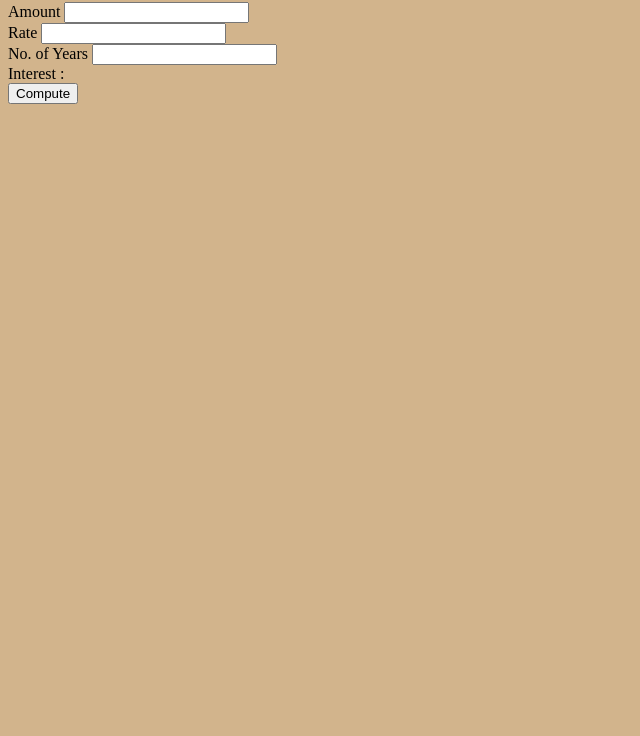
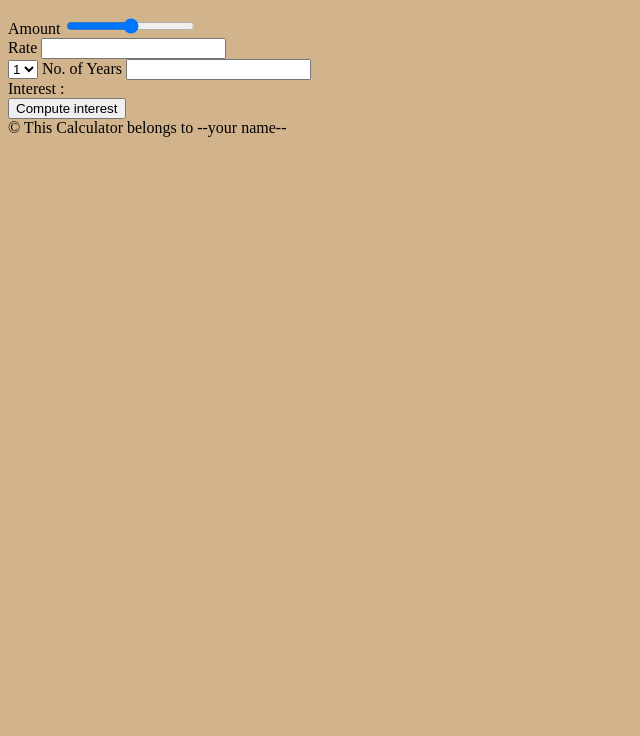
Before and after one commit to MOHAMEDMAHMOUDZAIN/Sample-project, a plain HTML site: page index.html in a window 1280 px wide. Shown: the part 64-800 px from the top of the page, without its empty margins (0-640 px from the left). Drawn offline with Linux system fonts and the light colour scheme.

Commit message:
Update index.html

```diff
--- a/index.html
+++ b/index.html
@@ -1,16 +1,33 @@
+<!DOCTYPE html>
 <html>
+    <title>imple Interest Calculator</title>
     <head>
     <script src="script.js"></script>
     <link rel="stylesheet" href="style.css">
     </head>
-    <body>
+    <div class="maindiv">
         <h1>Simple Interest Calculator</h1>
 
-        Amount <input type="number"  id="principal">  <br/>
+        Amount <input type="range"  id="rate  max="maxval"  min="minval"  value="default_val" >  <br/>
         Rate <input type="number"  id="rate">  <br/>
+        <span id="rate_val">
+        </span>
+        <select id="years">
+    <option value="1">1</option>
+    <!-- fill in the rest of the values-->
+        </select>
         No. of Years <input type="number"  id="years">  <br/>
         Interest : <span id="result"></span><br>
 
-        <button onclick="compute()">Compute</button>
-    </body>
+        <button onclick="compute()">Compute interest</button>
+        <span id="result">
+
+        </span>
+        <footer>
+
+        &#169; This Calculator belongs to --your name--
+
+
+       </footer>
+    </div>
 </html>
```
